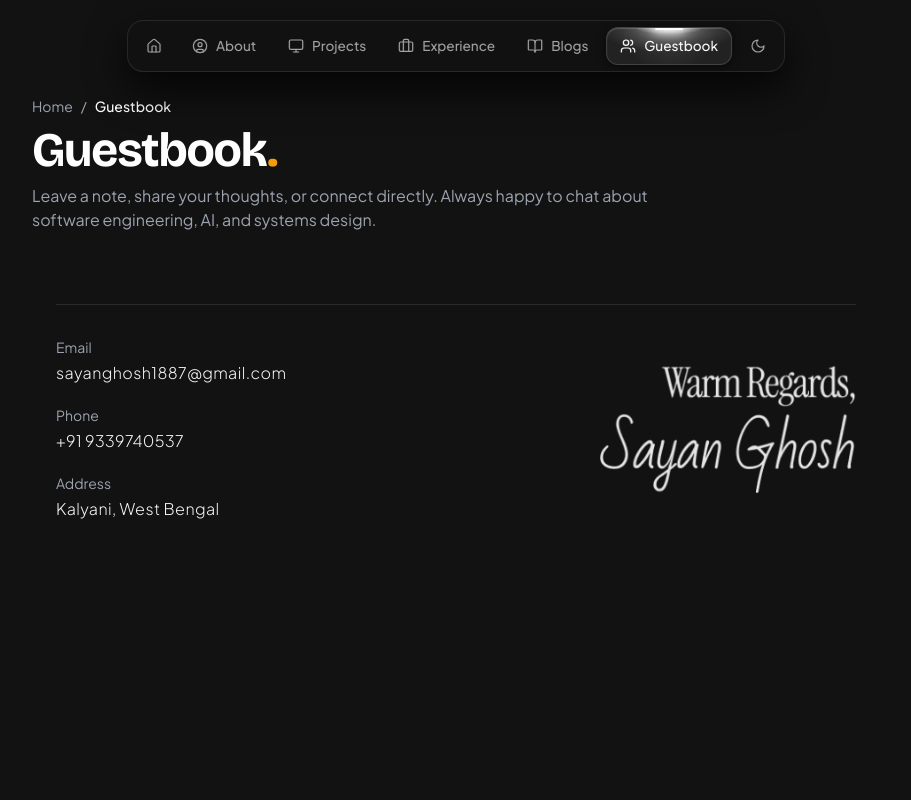
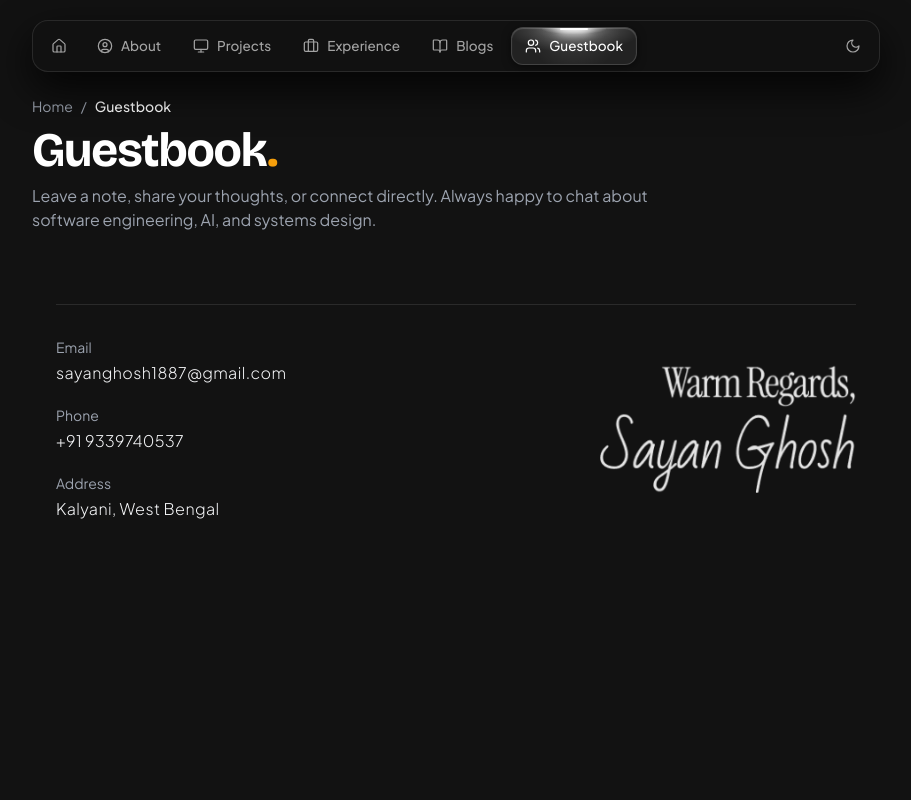
Before and after one commit to me-sayanghosh/portfolio-2.0, a Next.js app: page /guestbook in a window 1280 px wide. Shown: the top 800 px of the page, without its empty margins (184-1095 px from the left). Built offline with nearby package versions, Linux system fonts and the light colour scheme.

Commit message:
refactor: enhance Navbar layout and styling for improved responsiveness and visual consistency

```diff
--- a/src/components/Navbar.tsx
+++ b/src/components/Navbar.tsx
@@ -65,8 +65,10 @@ export default function Navbar() {
   return (
     <>
       {/* ─── Desktop Squarish Spotlight Navbar (md and above) ─── */}
-      <nav aria-label="Main Navigation" className="hidden md:flex fixed top-5 left-1/2 -translate-x-1/2 z-50">
-        <div className="h-[52px] border border-white/10 rounded-2xl p-1.5 flex flex-row items-center gap-1 bg-[#121212]/95 backdrop-blur-2xl shadow-[0_16px_40px_rgba(0,0,0,0.8)] relative">
+      <nav aria-label="Main Navigation" className="hidden md:flex fixed top-5 left-1/2 -translate-x-1/2 z-50 w-full max-w-4xl px-4 sm:px-6">
+        <div className="w-full h-[52px] border border-white/10 rounded-2xl p-1.5 flex flex-row items-center justify-between bg-[#121212]/95 backdrop-blur-2xl shadow-[0_16px_40px_rgba(0,0,0,0.8)] relative">
+          {/* Left: Navigation Items with Spotlight */}
+          <div className="flex items-center gap-1">
             {navItems.map((item) => {
               const active = isItemActive(item.path);
               const Icon = item.icon;
@@ -77,7 +79,7 @@ export default function Navbar() {
                   onClick={() => router.push(item.path)}
                   title={item.label}
                   aria-label={item.label}
-                className={`relative h-full rounded-xl flex items-center justify-center gap-2 text-[13.5px] font-medium transition-colors duration-200 select-none cursor-pointer z-10 active:scale-95 ${
+                  className={`relative h-[38px] rounded-xl flex items-center justify-center gap-2 text-[13.5px] font-medium transition-colors duration-200 select-none cursor-pointer z-10 active:scale-95 ${
                     item.iconOnly ? "w-10 px-0" : "px-3.5"
                   } ${
                     active ? "text-white" : "text-neutral-400 hover:text-white hover:bg-white/[0.04]"
@@ -94,7 +96,7 @@ export default function Navbar() {
                       }}
                       className="absolute inset-0 rounded-xl border border-white/15 bg-[#222222] overflow-hidden pointer-events-none -z-10 shadow-[inset_0_1px_1px_rgba(255,255,255,0.18),0_2px_8px_rgba(0,0,0,0.5)]"
                     >
-                    {/* Layer 1: Downward Spotlight Beam (Fans out across width and fades towards bottom) */}
+                      {/* Layer 1: Downward Spotlight Beam */}
                       <div
                         className="absolute inset-0 pointer-events-none z-10"
                         style={{
@@ -137,14 +139,15 @@ export default function Navbar() {
                 </button>
               );
             })}
+          </div>
 
-          {/* Far Right: Theme Toggle Button (No divider, clean spacing) */}
+          {/* Far Right: Theme Toggle Button */}
           <button
             type="button"
             onClick={toggleTheme}
             aria-label="Toggle theme"
             title="Toggle theme"
-            className="w-10 h-full rounded-xl flex items-center justify-center text-neutral-400 hover:text-white hover:bg-white/[0.04] active:scale-90 transition-all cursor-pointer shrink-0 ml-0.5"
+            className="w-10 h-[38px] rounded-xl flex items-center justify-center text-neutral-400 hover:text-white hover:bg-white/[0.04] active:scale-90 transition-all cursor-pointer shrink-0"
           >
             {isDarkMode ? (
               <Moon className="w-4 h-4" strokeWidth={1.85} />
```
Lines whose indentation alone changed are shown as unchanged.
